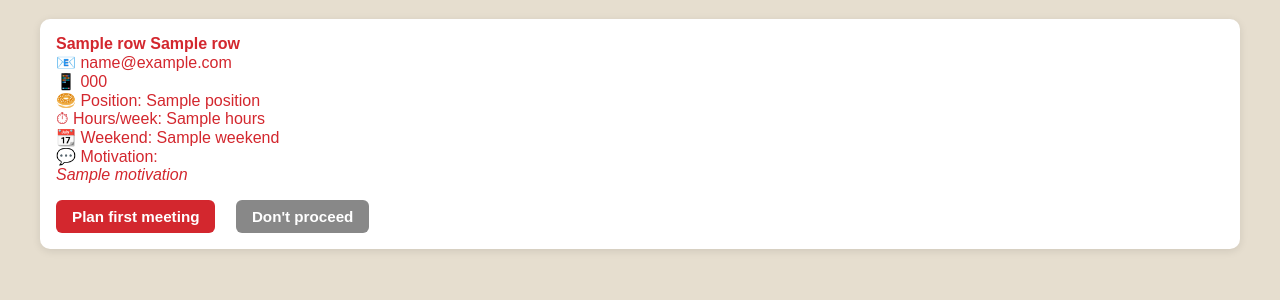
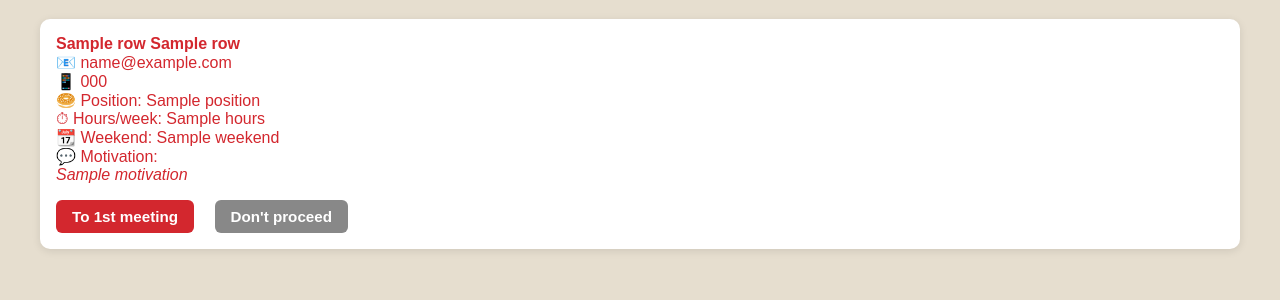
Before and after one commit to Joepheusschen/BagelBoy-Backend, a Flask app: template templates/dashboard.html in a window 1280 px wide. Shown: the part 187-487 px from the top of the page. Run offline with Flask 3, Linux system fonts and the light colour scheme; the template is opened without the code that fills it: most values are stand-ins (such as "Sample title", 1, 10 or a date in 2020); parts of the project's set-up code (start-up, migrations or seed data) failed here and were passed over.

Commit message:
Update dashboard.html

```diff
--- a/templates/dashboard.html
+++ b/templates/dashboard.html
@@ -39,7 +39,7 @@
       font-weight: bold;
       font-size: 0.95rem;
     }
-    .invite {
+    .next {
       background-color: #d3272e;
       color: white;
     }
@@ -48,6 +48,26 @@
       color: white;
     }
   </style>
+  <script>
+    function confirmReject(rowId) {
+      const choice = confirm("Send standard rejection mail?\nClick OK to send, or Cancel to adjust the message.");
+      if (choice) {
+        window.location.href = '/reject/' + rowId;
+      } else {
+        const customText = prompt("Edit the rejection message below:",
+`Unfortunately we have to let you know we have decided not to proceed with your application.
+We thank you for your time and effort and wish you all of luck in your future endeavors.
+Would you wish to have more information on this decision please contact Joep on 0681142820.`);
+        if (customText) {
+          fetch('/reject-custom/' + rowId, {
+            method: 'POST',
+            headers: { 'Content-Type': 'application/json' },
+            body: JSON.stringify({ message: customText })
+          }).then(() => window.location.reload());
+        }
+      }
+    }
+  </script>
 </head>
 <body>
   <h1>BagelBoy Applications</h1>
@@ -66,9 +86,18 @@
           📆 Weekend: {{ row['Weekend'] }}<br>
           💬 Motivation:<br>
           <em>{{ row['Motivation'] }}</em><br>
-          {% if status == "New" %}
-            <a href="/invite/{{ row['row_id'] }}"><button class="btn invite">Plan first meeting</button></a>
-            <a href="/reject/{{ row['row_id'] }}"><button class="btn reject">Don't proceed</button></a>
+
+          {% set row_id = row['row_id'] %}
+          {% if status == 'New' %}
+            <a href="/update-status/{{ row_id }}/1st meeting"><button class="btn next">To 1st meeting</button></a>
+          {% elif status == '1st meeting' %}
+            <a href="/update-status/{{ row_id }}/Trial"><button class="btn next">To Trial</button></a>
+          {% elif status == 'Trial' %}
+            <a href="/update-status/{{ row_id }}/Hired"><button class="btn next">To Hired</button></a>
+          {% endif %}
+
+          {% if status != 'Not hired' and status != 'Hired' %}
+            <button class="btn reject" onclick="confirmReject({{ row_id }})">Don't proceed</button>
           {% endif %}
         </div>
       {% endfor %}
```
